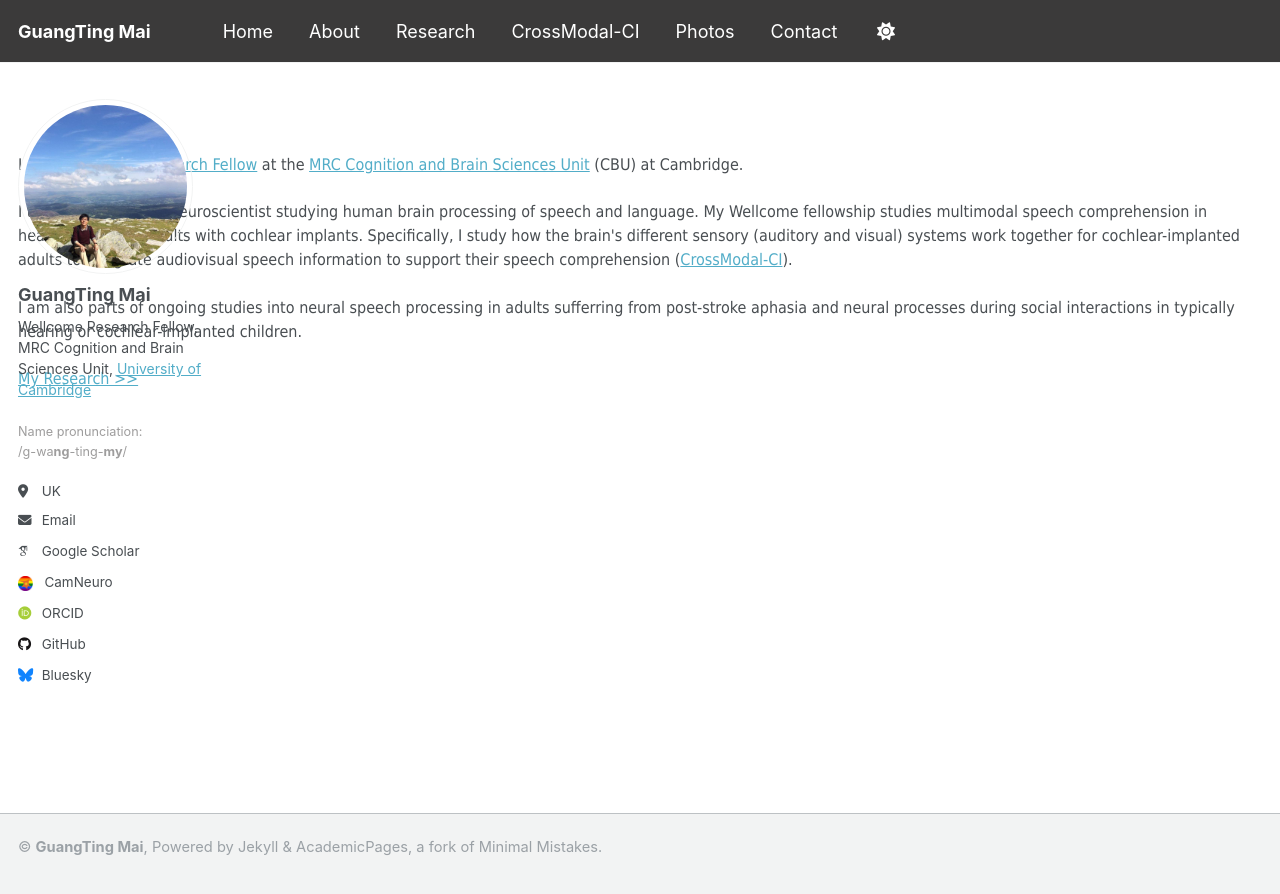
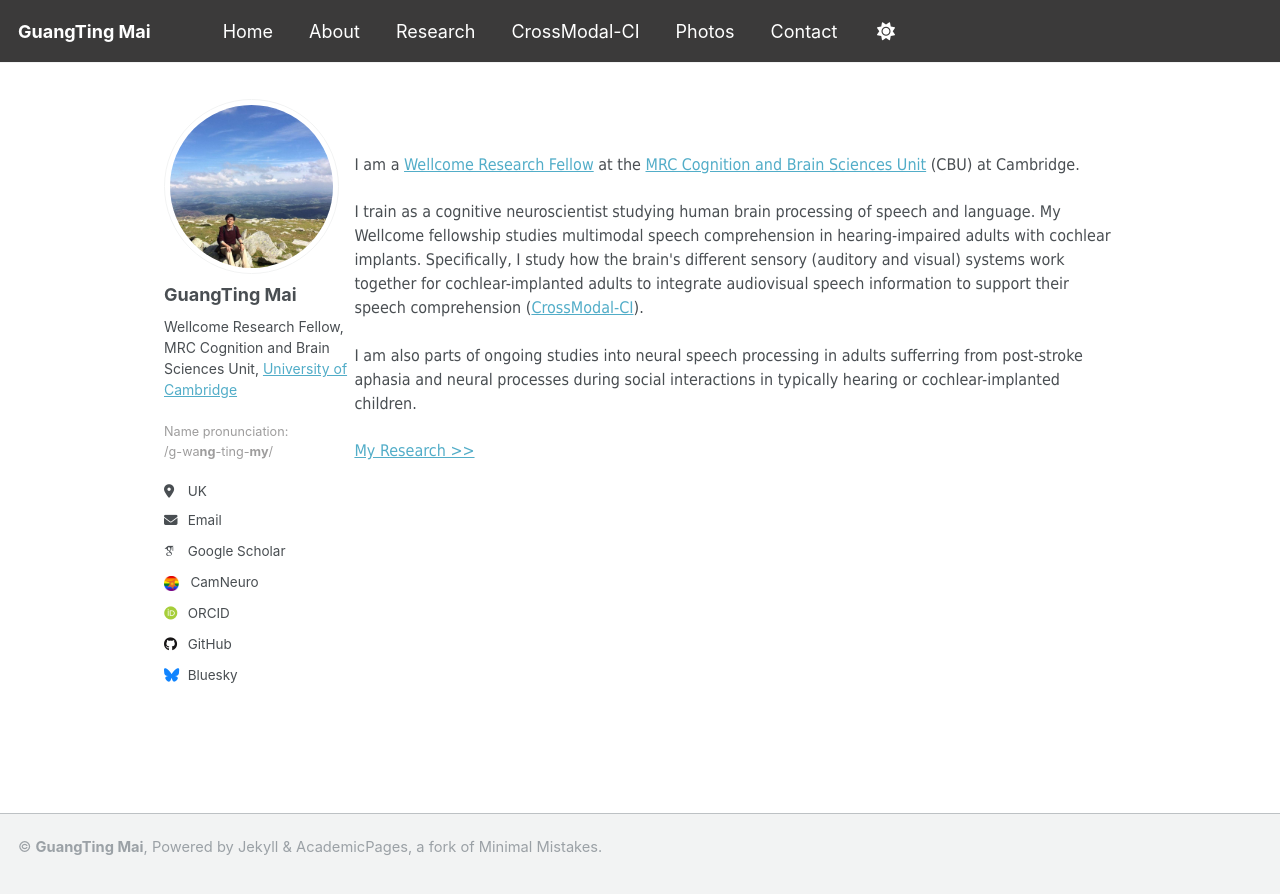
Before and after one commit to guangtingmai/guangtingmai.github.io, a Jekyll site: the page built from _pages/readme.html, in a window 1280 px wide. Shown: the top 894 px of the page. Built offline with Jekyll 4.4.1, drawn with Linux system fonts in a browser that asks for light colours; some web fonts are replaced.

Commit message:
Update custom.scss

```diff
--- a/_sass/custom.scss
+++ b/_sass/custom.scss
@@ -38,16 +38,16 @@ nav a:hover,
   color: #ccc !important;
 }
 
-/*#main {
-  max-width: 70% !important;
-  width: 70% !important;
+#main {
+  max-width: 100% !important;
+  width: 80% !important;
   padding-left: 2rem !important;
   padding-right: 2rem !important;
-}*/
+}
 
 .page {
   max-width: 100% !important;
-  width: 100% !important;
+  width: 80% !important;
   margin: 0 auto !important;
   padding-left: 0 !important;
   padding-right: 0 !important;
```
